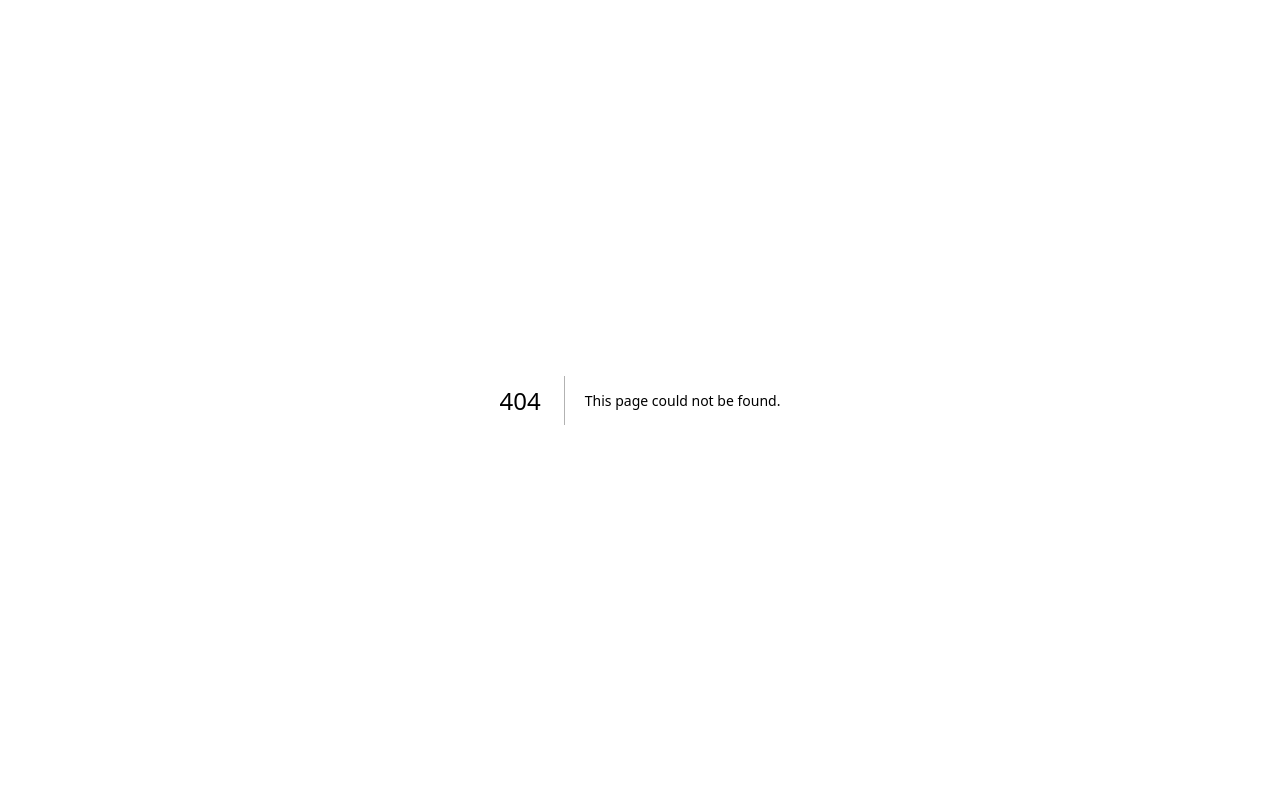
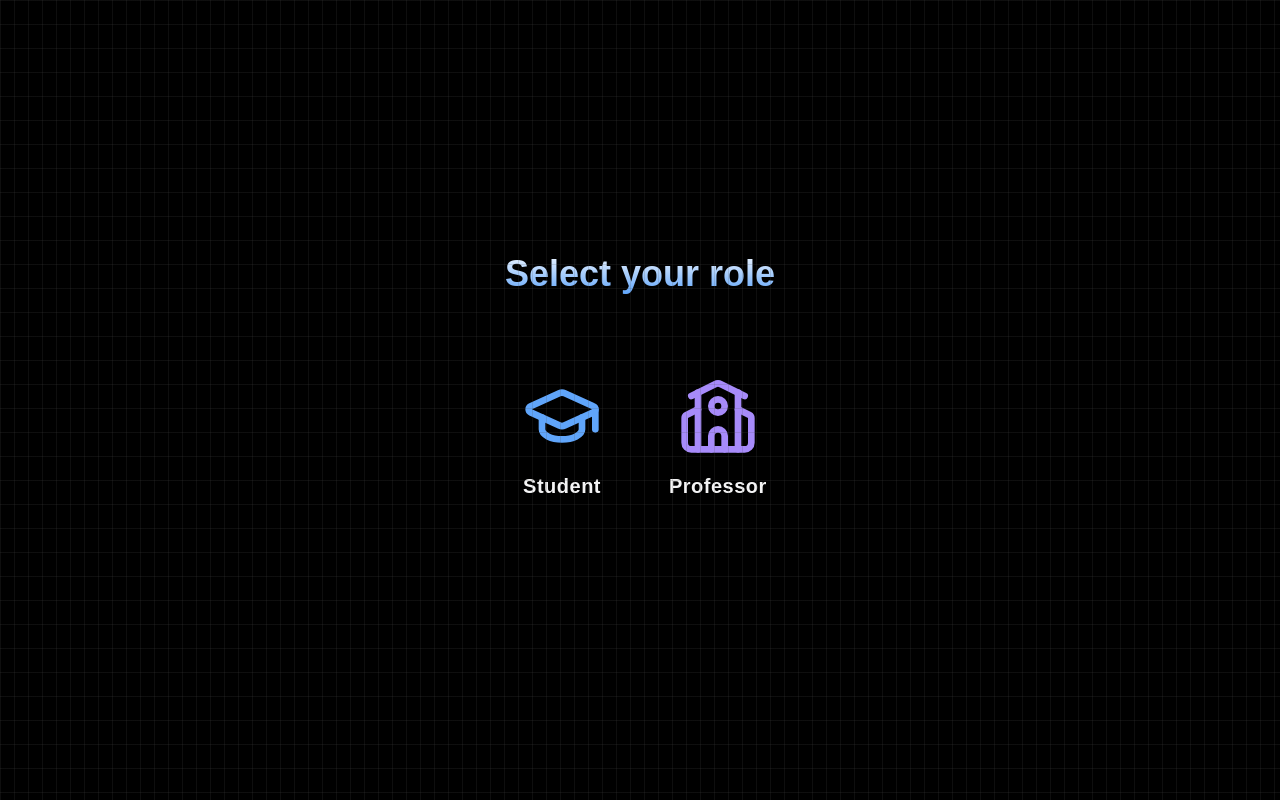
Before and after one commit to datasheng/csc336-teamproject-repo-bigdata, a Next.js app in the folder lernen/: page /selectrole in a window 1280 px wide. Before the commit this address had no page. Built offline with nearby package versions, Linux system fonts and the light colour scheme.

Commit message:
feat: rough select role page

```diff
--- a/lernen/src/app/page.tsx
+++ b/lernen/src/app/page.tsx
@@ -1,5 +1,6 @@
 import React from "react";
-import { Spotlight } from "../components/ui/spotlight";
+import { Spotlight } from "@/components/ui/spotlight";
+import BlurFade  from "@/components/ui/blur-fade";
 import { GraduationCap, BookPlus } from "lucide-react";
 import Link from "next/link";
 
@@ -12,7 +13,8 @@ export default function Home() {
           fill="#60A5FA"
         />
         <div className="relative z-10 flex w-full max-w-7xl flex-col items-center justify-center px-4">
-          <div className="opacity-0 animate-[fadeIn_2s_ease_0.75s_forwards]">
+          {/* <div className="opacity-0 animate-[fadeIn_2s_ease_0.75s_forwards]"> */}
+          <BlurFade delay={0.15} inView>
             <div className="mb-6 flex items-center justify-center space-x-2">
               <BookPlus className="h-12 w-12 text-blue-400"/>
               <h2 className="text-6xl font-bold text-blue-400">Lernen</h2>
@@ -25,14 +27,15 @@ export default function Home() {
               easier. Join others in achieving and fulfilling their educational goals.
             </p>
             <div className="mt-8 flex flex-col items-center justify-center gap-4 sm:flex-row">
-              <Link href="/">
+              <Link href="/selectrole">
                 <button className="group relative flex w-48 items-center justify-center overflow-hidden rounded-full bg-blue-500 px-6 py-3 text-sm font-medium text-white transition-all duration-300 ease-out hover:bg-blue-400 hover:scale-105">
                   Get Started
                   <GraduationCap className="ml-2 h-4 w-4" />
                 </button>
               </Link>
             </div>
-          </div>
+          </BlurFade>
+          {/* </div> */}
         </div>
       </div>
       <div className="absolute inset-0 bg-[linear-gradient(to_right,#4f4f4f2e_1px,transparent_1px),linear-gradient(to_bottom,#4f4f4f2e_1px,transparent_1px)] bg-[size:14px_24px]" />
--- /dev/null
+++ b/lernen/src/app/selectrole/page.tsx
@@ -0,0 +1,71 @@
+"use client";
+import { useState } from "react";
+import { AnimatePresence, motion } from "framer-motion";
+import { GraduationCap, School } from "lucide-react";
+import BlurFade from "@/components/ui/blur-fade";
+import React from "react";
+import Link from "next/link";
+import { HoverEffect } from "@/components/ui/card-hover-effect";
+
+export default function SelectRole() {
+    const [hoveredIndex, setHoveredIndex] = useState<number | null>(null);
+
+    const roles = [
+      {
+        title: "Student",
+        link: "/student",
+        icon: GraduationCap,
+        color: "text-blue-400"
+      },
+      {
+        title: "Professor",
+        link: "/professor",
+        icon: School,
+        color: "text-violet-400"
+      }
+    ];
+
+    return (
+      <main className="flex min-h-screen flex-col bg-black text-white">
+        <div className="relative flex min-h-screen w-full flex-col items-center justify-center overflow-hidden bg-black/[0.96] antialiased bg-grid-white/[0.02]">
+          <BlurFade delay={0.15} inView>
+            <h1 className="bg-gradient-to-b from-blue-50 to-blue-400 bg-clip-text text-center text-4xl font-bold text-transparent mb-12">
+              Select your role
+            </h1>
+            <div className="grid grid-cols-1 md:grid-cols-2 gap-6 w-full max-w-4xl px-4">
+              {roles.map((role, idx) => (
+                <Link
+                  href={role.link}
+                  key={role.link}
+                  className="relative group block"
+                  onMouseEnter={() => setHoveredIndex(idx)}
+                  onMouseLeave={() => setHoveredIndex(null)}
+                >
+                  <AnimatePresence>
+                    {hoveredIndex === idx && (
+                      <motion.span
+                        className="absolute inset-0 h-full w-full bg-neutral-200 dark:bg-slate-800/[0.8] block rounded-3xl"
+                        layoutId="hoverBackground"
+                        initial={{ opacity: 0 }}
+                        animate={{ opacity: 1, transition: { duration: 0.15 } }}
+                        exit={{ opacity: 0, transition: { duration: 0.15, delay: 0.2 } }}
+                      />
+                    )}
+                  </AnimatePresence>
+                  <div className="rounded-2xl h-48 w-full p-4 overflow-hidden bg-black border border-transparent dark:border-white/[0.2] group-hover:border-slate-700 relative z-20">
+                    <div className="relative z-50 h-full flex flex-col items-center justify-center">
+                      <role.icon className={`h-20 w-20 ${role.color} mb-4`} />
+                      <h4 className="text-zinc-100 font-bold tracking-wide text-xl">
+                        {role.title}
+                      </h4>
+                    </div>
+                  </div>
+                </Link>
+              ))}
+            </div>
+          </BlurFade>
+        </div>
+        <div className="absolute inset-0 bg-[linear-gradient(to_right,#4f4f4f2e_1px,transparent_1px),linear-gradient(to_bottom,#4f4f4f2e_1px,transparent_1px)] bg-[size:14px_24px]" />
+      </main>
+    );
+  }
--- /dev/null
+++ b/lernen/src/components/ui/blur-fade.tsx
@@ -0,0 +1,67 @@
+"use client";
+
+import { useRef } from "react";
+import {
+  AnimatePresence,
+  motion,
+  useInView,
+  UseInViewOptions,
+  Variants,
+} from "framer-motion";
+
+type MarginType = UseInViewOptions["margin"];
+
+interface BlurFadeProps {
+  children: React.ReactNode;
+  className?: string;
+  variant?: {
+    hidden: { y: number };
+    visible: { y: number };
+  };
+  duration?: number;
+  delay?: number;
+  yOffset?: number;
+  inView?: boolean;
+  inViewMargin?: MarginType;
+  blur?: string;
+}
+
+export default function BlurFade({
+  children,
+  className,
+  variant,
+  duration = 0.4,
+  delay = 0,
+  yOffset = 6,
+  inView = false,
+  inViewMargin = "-50px",
+  blur = "6px",
+}: BlurFadeProps) {
+  const ref = useRef(null);
+  const inViewResult = useInView(ref, { once: true, margin: inViewMargin });
+  const isInView = !inView || inViewResult;
+  const defaultVariants: Variants = {
+    hidden: { y: yOffset, opacity: 0, filter: `blur(${blur})` },
+    visible: { y: -yOffset, opacity: 1, filter: `blur(0px)` },
+  };
+  const combinedVariants = variant || defaultVariants;
+  return (
+    <AnimatePresence>
+      <motion.div
+        ref={ref}
+        initial="hidden"
+        animate={isInView ? "visible" : "hidden"}
+        exit="hidden"
+        variants={combinedVariants}
+        transition={{
+          delay: 0.04 + delay,
+          duration,
+          ease: "easeOut",
+        }}
+        className={className}
+      >
+        {children}
+      </motion.div>
+    </AnimatePresence>
+  );
+}
--- /dev/null
+++ b/lernen/src/components/ui/card-hover-effect.tsx
@@ -0,0 +1,111 @@
+import { cn } from "@/lib/utils";
+import { AnimatePresence, motion } from "framer-motion";
+import Link from "next/link";
+import { useState } from "react";
+
+export const HoverEffect = ({
+  items,
+  className,
+}: {
+  items: {
+    title: string;
+    description: string;
+    link: string;
+  }[];
+  className?: string;
+}) => {
+  let [hoveredIndex, setHoveredIndex] = useState<number | null>(null);
+
+  return (
+    <div
+      className={cn(
+        "grid grid-cols-1 md:grid-cols-2  lg:grid-cols-2  py-10",
+        className
+      )}
+    >
+      {items.map((item, idx) => (
+        <Link
+          href={item?.link}
+          key={item?.link}
+          className="relative group  block p-2 h-full w-full"
+          onMouseEnter={() => setHoveredIndex(idx)}
+          onMouseLeave={() => setHoveredIndex(null)}
+        >
+          <AnimatePresence>
+            {hoveredIndex === idx && (
+              <motion.span
+                className="absolute inset-0 h-full w-full bg-neutral-200 dark:bg-slate-800/[0.8] block  rounded-3xl"
+                layoutId="hoverBackground"
+                initial={{ opacity: 0 }}
+                animate={{
+                  opacity: 1,
+                  transition: { duration: 0.15 },
+                }}
+                exit={{
+                  opacity: 0,
+                  transition: { duration: 0.15, delay: 0.2 },
+                }}
+              />
+            )}
+          </AnimatePresence>
+          <Card>
+            <CardTitle>{item.title}</CardTitle>
+            <CardDescription>{item.description}</CardDescription>
+          </Card>
+        </Link>
+      ))}
+    </div>
+  );
+};
+
+export const Card = ({
+  className,
+  children,
+}: {
+  className?: string;
+  children: React.ReactNode;
+}) => {
+  return (
+    <div
+      className={cn(
+        "rounded-2xl h-full w-full p-4 overflow-hidden bg-black border border-transparent dark:border-white/[0.2] group-hover:border-slate-700 relative z-20",
+        className
+      )}
+    >
+      <div className="relative z-50">
+        <div className="p-4">{children}</div>
+      </div>
+    </div>
+  );
+};
+export const CardTitle = ({
+  className,
+  children,
+}: {
+  className?: string;
+  children: React.ReactNode;
+}) => {
+  return (
+    <h4 className={cn("text-zinc-100 font-bold tracking-wide mt-4", className)}>
+      {children}
+    </h4>
+  );
+};
+export const CardDescription = ({
+  className,
+  children,
+}: {
+  className?: string;
+  children: React.ReactNode;
+}) => {
+  return (
+    <p
+      className={cn(
+        "mt-8 text-zinc-400 tracking-wide leading-relaxed text-sm",
+        className
+      )}
+    >
+      {children}
+    </p>
+  );
+};
```
Also changed, not shown: 1 other file (tests, documents, lock files or other folders).
